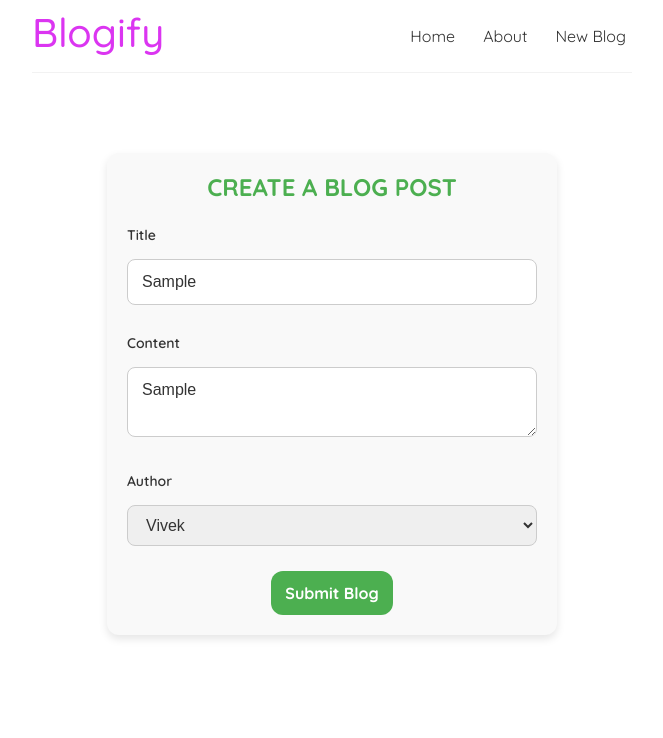
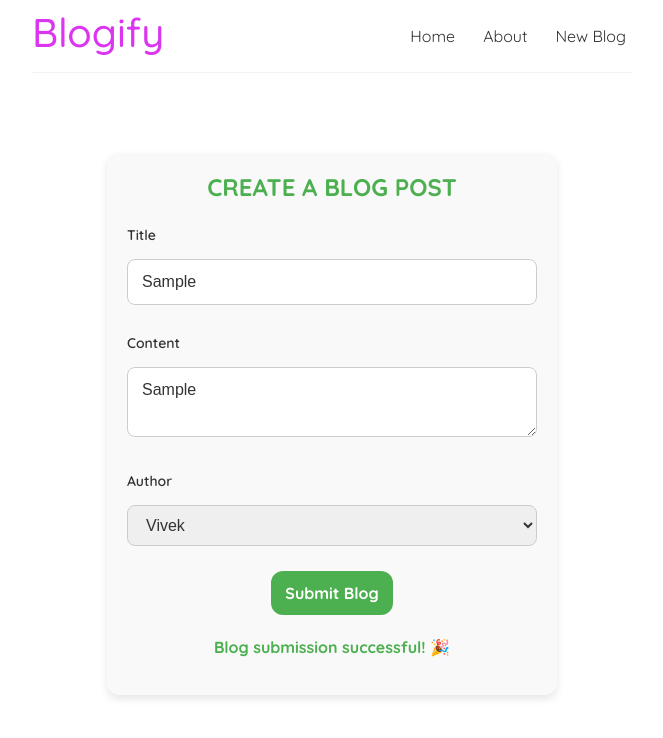
Before and after one commit to laminsaidy/BloogifyPP5, a React (Create React App) app: page /create in a window 1280 px wide. Both pictures are taken after typing "Sample", "Sample" into the empty fields and a click on the button "Submit Blog". Shown: the top 738 px of the page, without its empty margins (308-971 px from the left). Built offline with nearby package versions, Linux system fonts and the light colour scheme; no server answers.

Commit message:
Create a Post request to json server to add data

```diff
--- a/src/CreateBlog.js
+++ b/src/CreateBlog.js
@@ -1,16 +1,46 @@
 import { useState } from "react";
 
 const BlogForm = () => {
+
+  // State variable to store the title of the blog, initialized as an empty string.
   const [title, setTitle] = useState("");
+
+  // Store the body/content of the blog, initialized as an empty string.
   const [body, setBody] = useState("");
+
+  // State variable to store the selected author for the blog post.
   const [author, setAuthor] = useState("mario");
+
+  // Tracking the loading status of the form submission.
+  const [isLoading, setIsLoading] = useState(false);
+
+  // Store a success message after the blog is successfully submitted.
+  const [successMessage, setSuccessMessage] = useState("");
 
   const handleSubmit = (e) => {
     e.preventDefault();
+    setIsLoading(true); // Start loading
+    setSuccessMessage(""); // Clear any previous success message
+
     const blog = { title, body, author };
 
-    console.log(blog);
-  }
+    fetch("http://localhost:5000/blogs/", {
+      method: "POST",
+      headers: { "Content-Type": "application/json" },
+      body: JSON.stringify(blog),
+    })
+      .then(() => {
+        console.log("New blog added");
+        setTimeout(() => {
+          setIsLoading(false); // Stop loading after delay
+          setSuccessMessage("Blog submission successful! 🎉");
+        }, 1500); // 1.5 seconds delay
+      })
+      .catch((error) => {
+        console.error("Error adding blog:", error);
+        setIsLoading(false); // Stop loading in case of an error
+      });
+  };
 
   return (
     <div className="blog-form">
@@ -49,9 +79,14 @@ const BlogForm = () => {
           </select>
         </div>
         <div className="form-actions">
-          <button type="submit">Submit Blog</button>
+          <button type="submit" disabled={isLoading}>
+            {isLoading ? "Submitting..." : "Submit Blog"}
+          </button>
         </div>
       </form>
+      {successMessage && (
+        <p className="success-message">{successMessage}</p>
+      )}
     </div>
   );
 };
--- a/src/index.css
+++ b/src/index.css
@@ -178,3 +178,23 @@
   background: #3e8e41;
   transform: translateY(0);
 }
+
+/* blog success message styling  */
+
+.success-message {
+  margin-top: 20px;
+  font-size: 16px;
+  color: #4caf50;
+  font-weight: bold;
+  text-align: center;
+  animation: fadeIn 0.5s ease-in-out;
+}
+
+@keyframes fadeIn {
+  from {
+    opacity: 0;
+  }
+  to {
+    opacity: 1;
+  }
+}
```
